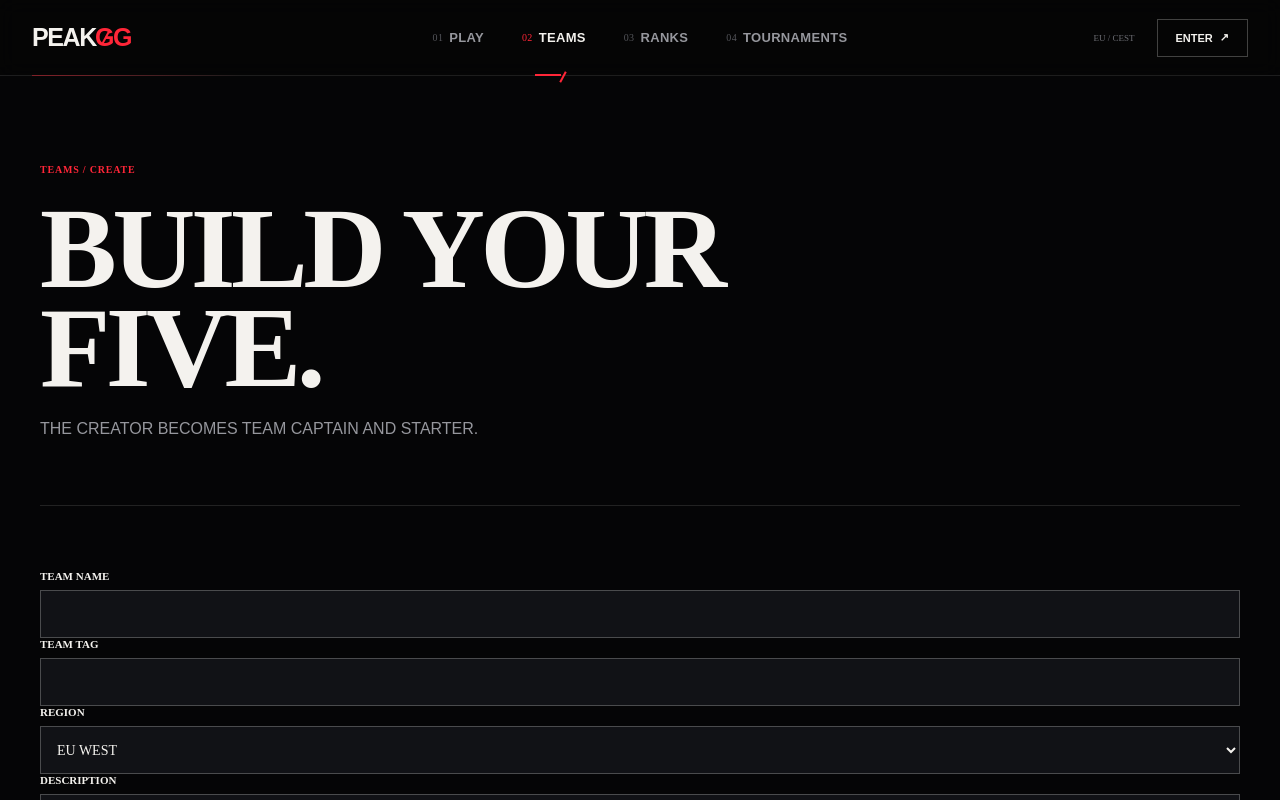
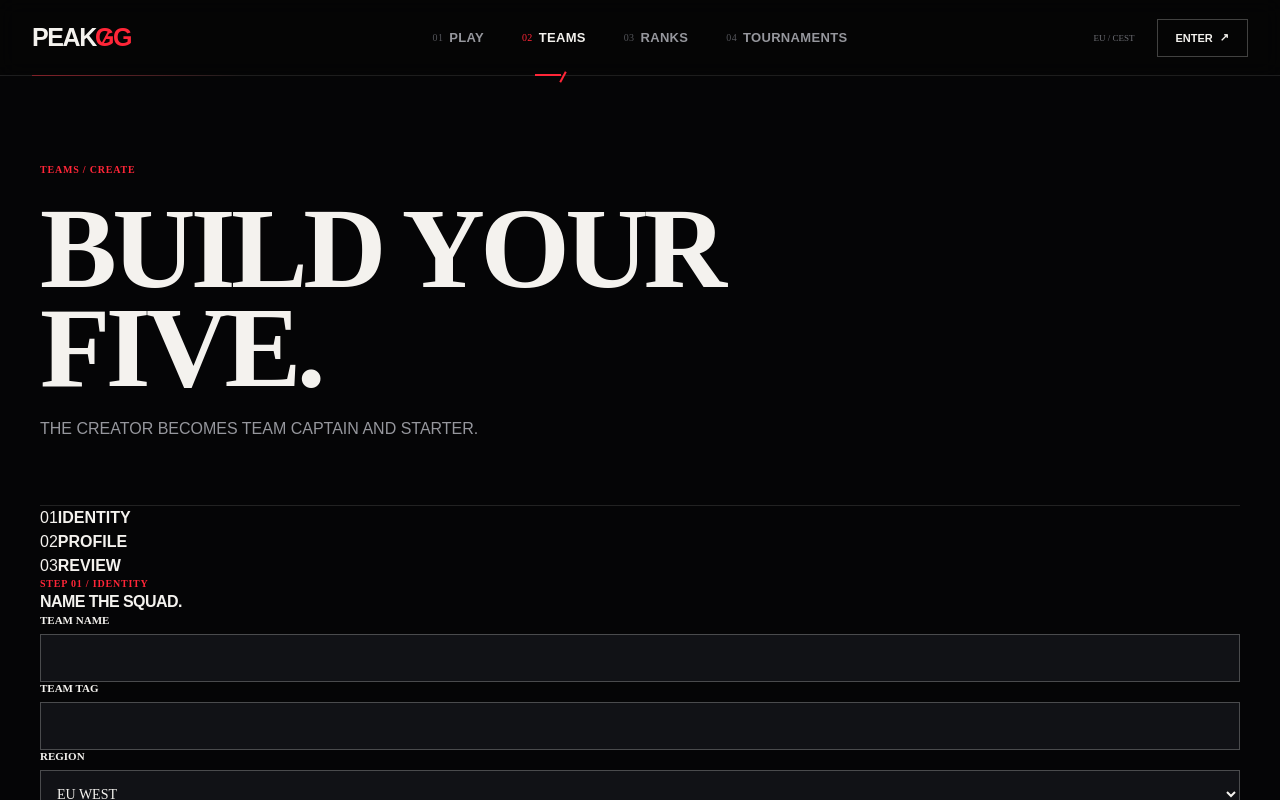
Before and after one commit to dxrph/peakgg, a Next.js app: page /teams/create in a window 1280 px wide. Shown: the top 800 px of the page. Built offline with nearby package versions, Linux system fonts and the light colour scheme; no server answers; a web font is replaced by a local one.

Commit message:
feat: use three-step create team flow

```diff
--- a/app/teams/create/page.tsx
+++ b/app/teams/create/page.tsx
@@ -1,2 +1,7 @@
-import {ProductPage} from '../../../components/ui/ProductPage';import {createTeam} from './actions';
-export default async function CreateTeam({searchParams}:{searchParams:Promise<{error?:string}>}){const q=await searchParams;return <ProductPage eyebrow="TEAMS / CREATE" title="BUILD YOUR FIVE." description="THE CREATOR BECOMES TEAM CAPTAIN AND STARTER."><form action={createTeam} className="peak-container data-section">{q.error&&<p className="form-error" role="alert">{q.error}</p>}<Field name="name" label="TEAM NAME"/><Field name="tag" label="TEAM TAG" maxLength={6}/><div className="form-field"><label htmlFor="region">REGION</label><select id="region" name="region"><option>EU WEST</option><option>EU NORTH/EAST</option><option>EU OTHER</option></select></div><div className="form-field"><label htmlFor="description">DESCRIPTION</label><textarea id="description" name="description"/></div><div className="form-field"><label htmlFor="logo">TEAM LOGO</label><input id="logo" name="logo" type="file" accept="image/png,image/jpeg,image/webp"/></div><label><input name="recruiting" type="checkbox"/> RECRUITING ON</label><button className="peak-button">CREATE TEAM</button></form></ProductPage>}function Field(p:{name:string;label:string;maxLength?:number}){return <div className="form-field"><label htmlFor={p.name}>{p.label}</label><input id={p.name} name={p.name} maxLength={p.maxLength} required/></div>}
+import {ProductPage} from '../../../components/ui/ProductPage';
+import CreateTeamWizard from '../../../components/teams/CreateTeamWizard';
+
+export default async function CreateTeam({searchParams}:{searchParams:Promise<{error?:string}>}){
+  const q=await searchParams;
+  return <ProductPage eyebrow="TEAMS / CREATE" title="BUILD YOUR FIVE." description="THE CREATOR BECOMES TEAM CAPTAIN AND STARTER."><CreateTeamWizard serverError={q.error}/></ProductPage>
+}
```
